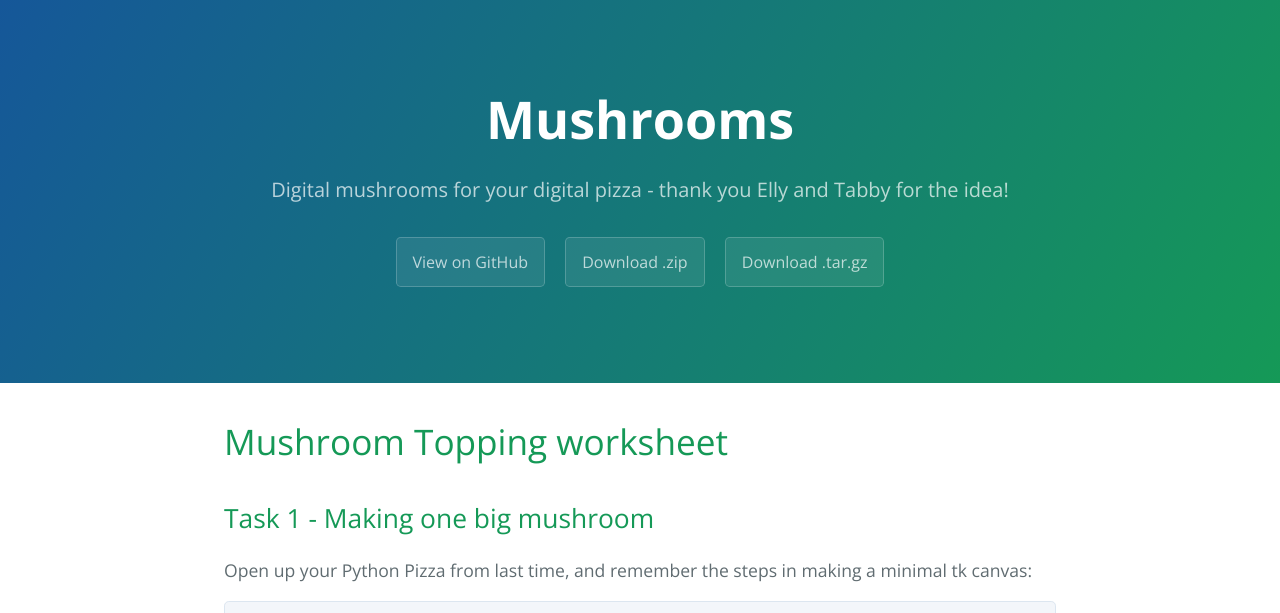
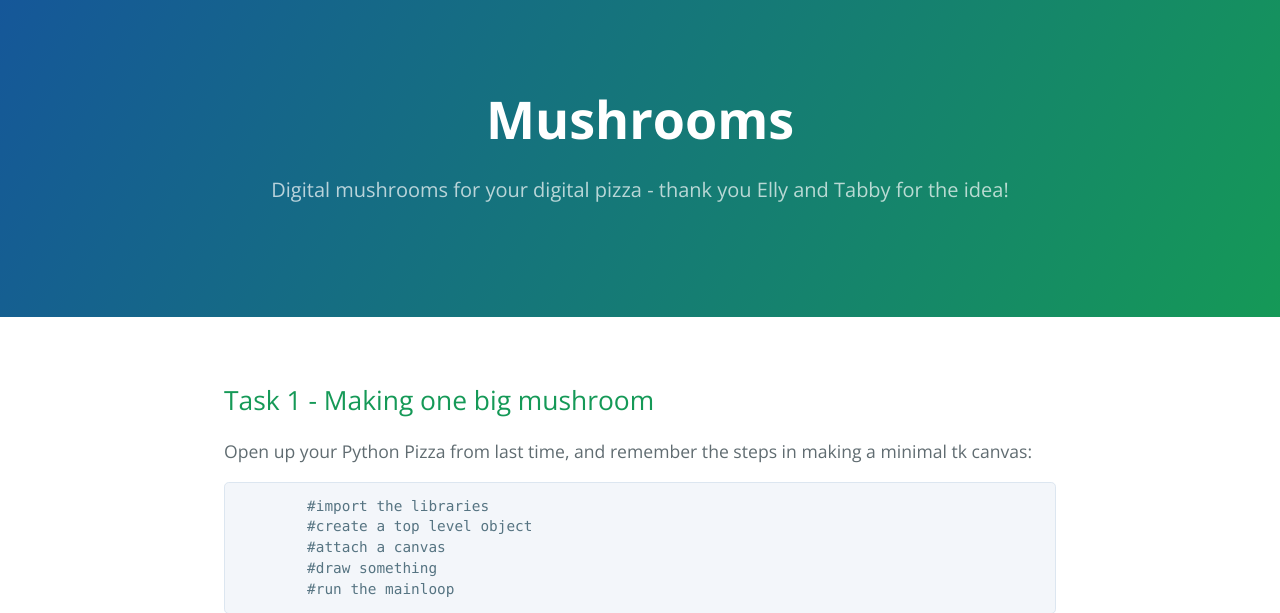
Before and after one commit to JohnReeves/mushrooms, a plain HTML site: page index.html in a window 1280 px wide. Shown: the top 613 px of the page. Drawn offline with nearby package versions, Linux system fonts and the light colour scheme.

Commit message:
Update index.html

```diff
--- a/index.html
+++ b/index.html
@@ -2,7 +2,7 @@
 <html lang="en-us">
   <head>
     <meta charset="UTF-8">
-    <title>Mushrooms by JohnReeves</title>
+    <title>Mushrooms by John Reeves</title>
     <meta name="viewport" content="width=device-width, initial-scale=1">
     <link rel="stylesheet" type="text/css" href="stylesheets/normalize.css" media="screen">
     <link href='https://fonts.googleapis.com/css?family=Open+Sans:400,700' rel='stylesheet' type='text/css'>
@@ -13,14 +13,11 @@
     <section class="page-header">
       <h1 class="project-name">Mushrooms</h1>
       <h2 class="project-tagline">Digital mushrooms for your digital pizza - thank you Elly and Tabby for the idea!</h2>
-      <a href="https://github.com/JohnReeves/mushrooms" class="btn">View on GitHub</a>
-      <a href="https://github.com/JohnReeves/mushrooms/zipball/master" class="btn">Download .zip</a>
-      <a href="https://github.com/JohnReeves/mushrooms/tarball/master" class="btn">Download .tar.gz</a>
     </section>
 
     <section class="main-content">
       <h1>
-<a id="mushroom-topping-worksheet" class="anchor" href="#mushroom-topping-worksheet" aria-hidden="true"><span aria-hidden="true" class="octicon octicon-link"></span></a>Mushroom Topping worksheet</h1>
+<a id="mushroom-topping-worksheet" class="anchor" href="#mushroom-topping-worksheet" aria-hidden="true"><span aria-hidden="true" class="octicon octicon-link"></span></a></h1>
 
 <h2>
 <a id="task-1---making-one-big-mushroom" class="anchor" href="#task-1---making-one-big-mushroom" aria-hidden="true"><span aria-hidden="true" class="octicon octicon-link"></span></a>Task 1 - Making one big mushroom</h2>
```
